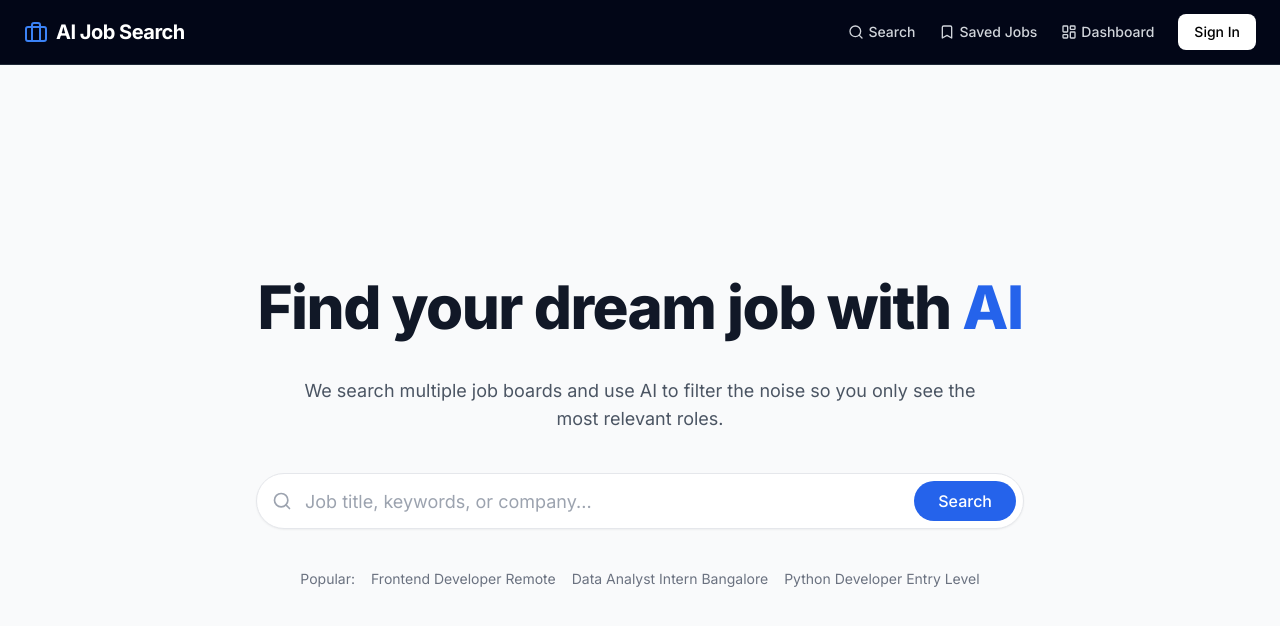
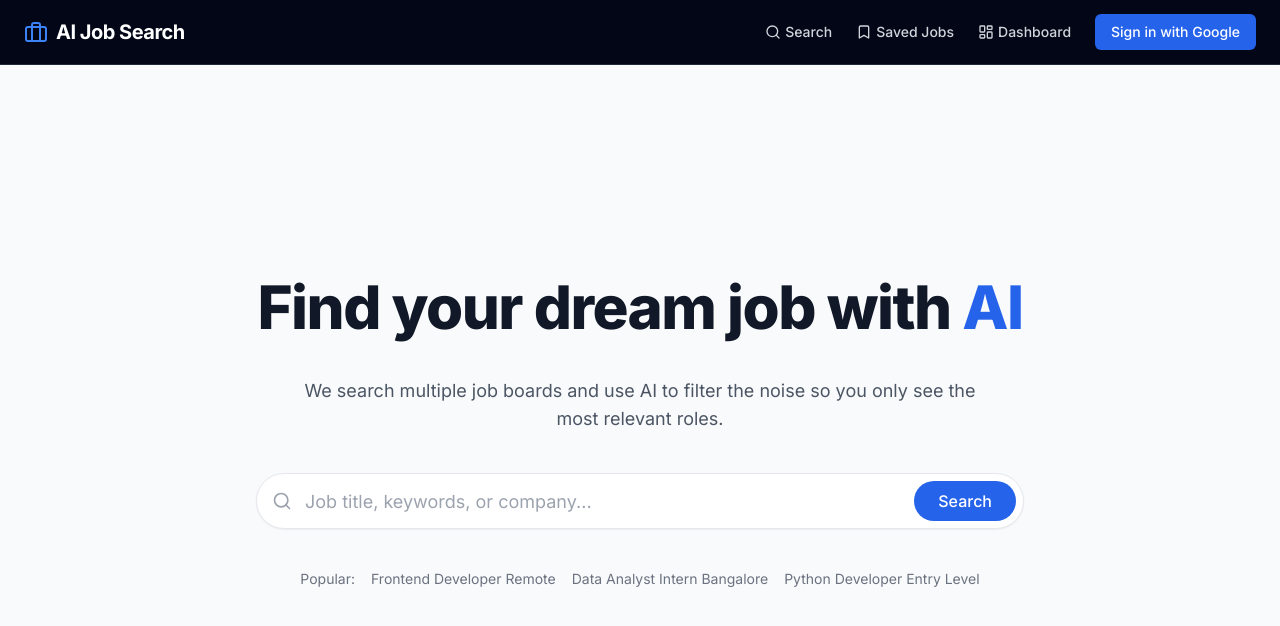
Before and after one commit to akashsahoo-1/job-search, a Next.js app: page / in a window 1280 px wide. Shown: the top 626 px of the page. Built offline with nearby package versions, Linux system fonts and the light colour scheme.

Commit message:
rebuild auth system

```diff
--- a/app/auth/callback/page.tsx
+++ b/app/auth/callback/page.tsx
@@ -1,25 +1,24 @@
-"use client";
+"use client"
 
-import { useEffect } from "react";
-import { useRouter } from "next/navigation";
-import { createBrowserClient } from "@supabase/ssr";
+import { useEffect } from "react"
+import { useRouter } from "next/navigation"
+import { supabase } from "@/lib/supabaseClient"
 
-export default function AuthCallback() {
-  const router = useRouter();
+export default function CallbackPage() {
+  const router = useRouter()
 
   useEffect(() => {
-    const supabase = createBrowserClient(
-      process.env.NEXT_PUBLIC_SUPABASE_URL!,
-      process.env.NEXT_PUBLIC_SUPABASE_ANON_KEY!
-    );
+    const finishLogin = async () => {
+      await supabase.auth.getSession()
+      router.push("/")
+    }
 
-    const handleAuth = async () => {
-      await supabase.auth.getSession();
-      router.push("/");
-    };
+    finishLogin()
+  }, [router])
 
-    handleAuth();
-  }, [router]);
-
-  return <p className="text-center mt-20">Signing you in...</p>;
+  return (
+    <div className="flex justify-center mt-20">
+      Signing you in...
+    </div>
+  )
 }
--- /dev/null
+++ b/components/GoogleLoginButton.tsx
@@ -0,0 +1,32 @@
+"use client"
+
+import { supabase } from "@/lib/supabaseClient"
+
+export default function GoogleLoginButton() {
+  const handleLogin = async () => {
+    const { data, error } = await supabase.auth.signInWithOAuth({
+      provider: "google",
+      options: {
+        redirectTo: "https://job-search-brown-ten.vercel.app/auth/callback"
+      }
+    })
+
+    if (error) {
+      console.error(error)
+      return
+    }
+
+    if (data?.url) {
+      window.location.href = data.url
+    }
+  }
+
+  return (
+    <button
+      onClick={handleLogin}
+      className="bg-blue-600 text-white px-4 py-2 rounded-md"
+    >
+      Sign in with Google
+    </button>
+  )
+}
--- a/components/Navbar.tsx
+++ b/components/Navbar.tsx
@@ -2,7 +2,7 @@
 
 import Link from 'next/link';
 import { Search, Briefcase, LayoutDashboard, Bookmark } from 'lucide-react';
-import LoginButton from './LoginButton';
+import GoogleLoginButton from "@/components/GoogleLoginButton";
 
 export default function Navbar() {
   return (
@@ -25,7 +25,7 @@ export default function Navbar() {
             <LayoutDashboard className="h-4 w-4" />
             Dashboard
           </Link>
-          <LoginButton />
+          <GoogleLoginButton />
         </nav>
       </div>
     </header>
--- /dev/null
+++ b/lib/supabaseClient.ts
@@ -0,0 +1,6 @@
+import { createBrowserClient } from "@supabase/ssr"
+
+export const supabase = createBrowserClient(
+  process.env.NEXT_PUBLIC_SUPABASE_URL!,
+  process.env.NEXT_PUBLIC_SUPABASE_ANON_KEY!
+)
```
